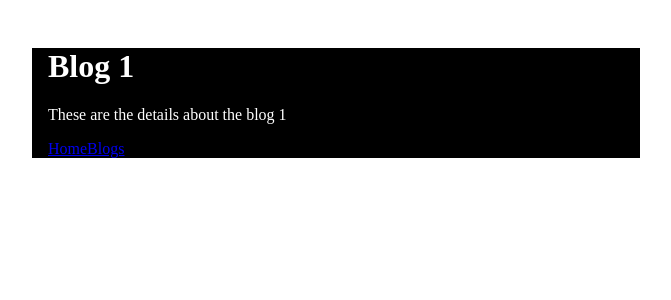
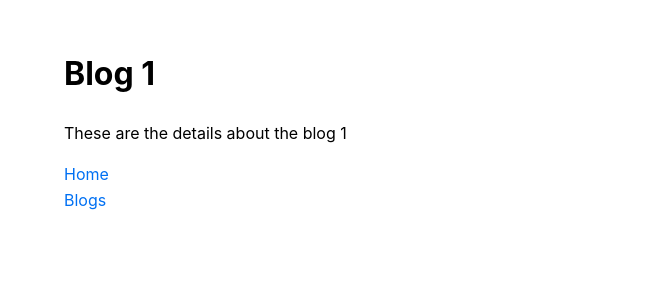
Before and after one commit to JoeMakuta/Next-Blog-App, a Next.js app: page /blog/1 in a window 1280 px wide. Shown: the top 300 px of the page, without its empty margins (304-975 px from the left). Built offline with nearby package versions, Linux system fonts and the light colour scheme.

Commit message:
Style : add _app.js and the global css file : main.css

```diff
--- a/src/components/layout.jsx
+++ /dev/null
@@ -1,6 +0,0 @@
-import styles from "./layout.module.css";
-const Layout = ({ children }) => {
-  return <div className={styles.container}>{children}</div>;
-};
-
-export default Layout;
--- /dev/null
+++ b/src/components/main.css
@@ -0,0 +1,28 @@
+html,
+body {
+  padding: 0;
+  margin: 0;
+  font-family: -apple-system, BlinkMacSystemFont, Segoe UI, Roboto, Oxygen, Ubuntu,
+    Cantarell, Fira Sans, Droid Sans, Helvetica Neue, sans-serif;
+  line-height: 1.6;
+  font-size: 16px;
+}
+
+* {
+  box-sizing: border-box;
+}
+
+a {
+  color: #0070f3;
+  text-decoration: none;
+  display: block;
+}
+
+a:hover {
+  text-decoration: underline;
+}
+
+img {
+  max-width: 100%;
+  display: block;
+}
--- a/src/components/layout.module.css
+++ b/src/components/singleblog.module.css
@@ -2,6 +2,4 @@
   max-width: 36rem;
   padding: 0 1rem;
   margin: 3rem auto 6rem;
-  background-color: black;
-  color: white;
 }
--- /dev/null
+++ b/src/pages/_app.jsx
@@ -0,0 +1,5 @@
+import "../components/main.css";
+
+export default function App({ Component, pageProps }) {
+  return <Component {...pageProps} />;
+}
--- a/src/pages/blog/[blogNumber]/index.jsx
+++ b/src/pages/blog/[blogNumber]/index.jsx
@@ -1,18 +1,16 @@
 import Link from "next/link";
-import Layout from "@/components/layout";
+import styles from "../../../components/singleblog.module.css";
 import { useRouter } from "next/router";
 
 const SingleBlog = () => {
   const { blogNumber } = useRouter().query;
   return (
-    <Layout>
-      <div>
-        <h1>Blog {blogNumber}</h1>
-        <p>These are the details about the blog {blogNumber}</p>
-        <Link href="/">Home</Link>
-        <Link href="/blog">Blogs</Link>
-      </div>
-    </Layout>
+    <div className={styles.container}>
+      <h1>Blog {blogNumber}</h1>
+      <p>These are the details about the blog {blogNumber}</p>
+      <Link href="/">Home</Link>
+      <Link href="/blog">Blogs</Link>
+    </div>
   );
 };
 
```
